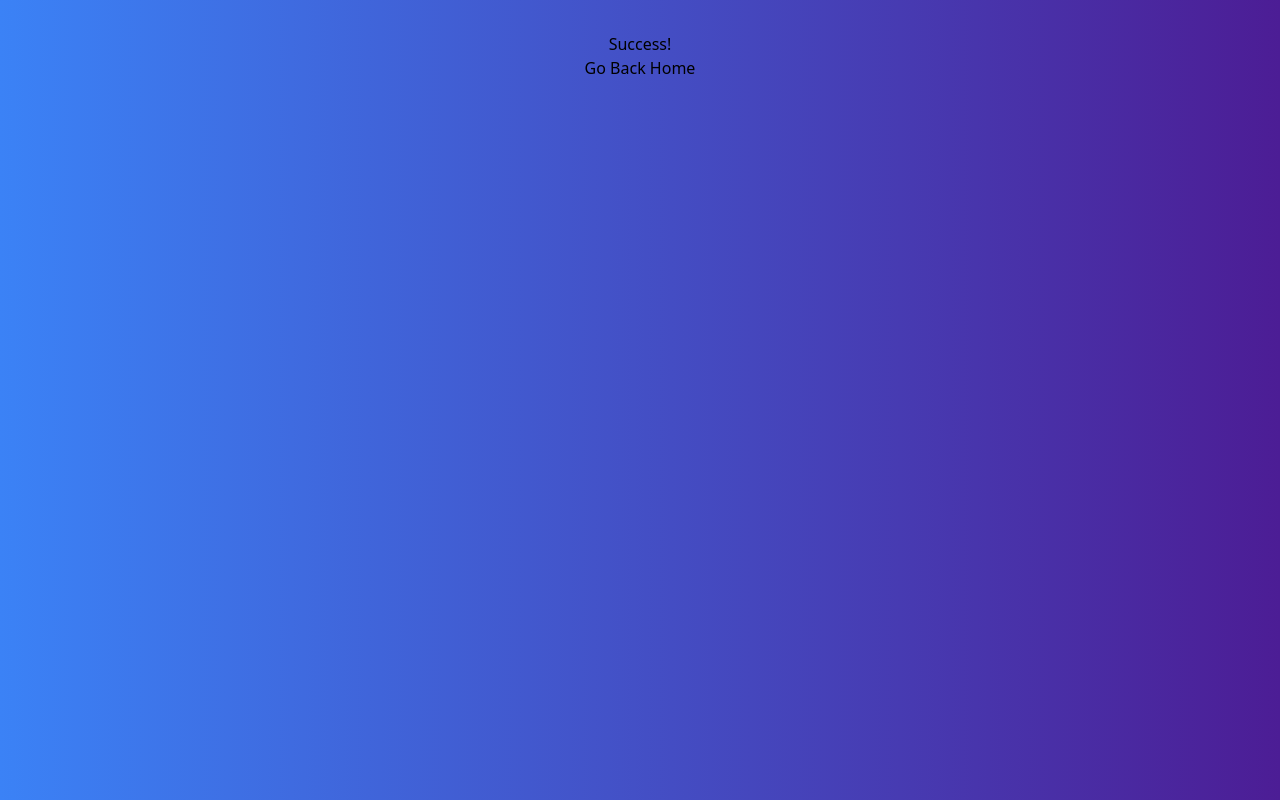
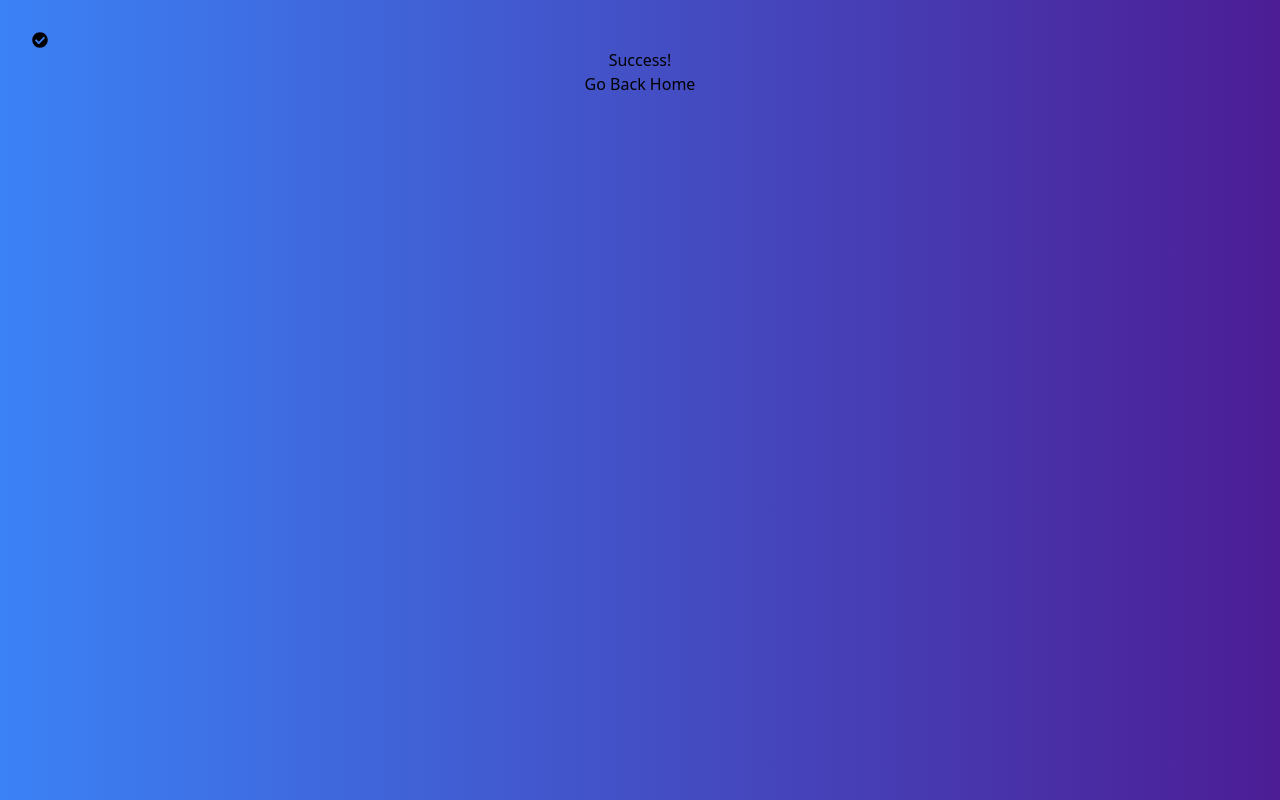
Before and after one commit to karthikn1997/agr-goc, a React (Vite) app: page /success in a window 1280 px wide. Built offline with nearby package versions, Linux system fonts and the light colour scheme.

Commit message:
changes updated

```diff
--- a/src/components/success.jsx
+++ b/src/components/success.jsx
@@ -1,12 +1,16 @@
 import React from "react";
 import { Link } from "react-router-dom";
+import { FaCheckCircle } from "react-icons/fa";
 
 const SuccessPage = ({ message }) => {
   return (
     <div className="min-h-screen flex flex-col items-center justify-center py-5 md:py-0">
       <div className="container mx-auto flex items-center justify-center">
         <div className="w-full md:w-2/3 lg:w-1/2 xl:w-2/5 bg-white rounded-lg shadow-lg p-8">
-          <h1 className="text-3xl font-bold text-gray-800 mb-4 text-center">Success!</h1>
+          <div className="flex items-center justify-center mb-4">
+            <FaCheckCircle className="text-green-500 text-5xl mr-2" />
+            <h1 className="text-3xl font-bold text-gray-800">Success!</h1>
+          </div>
           <p className="text-gray-700 mb-8 text-center">{message}</p>
           <Link
             to="/"
```
